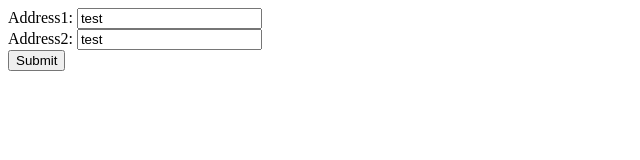
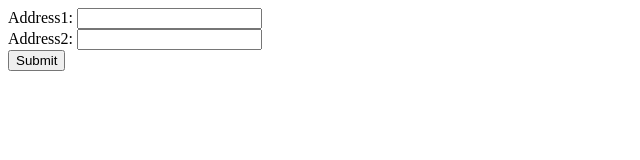
Before and after one commit to ilikeadodachacha/AMNE_RE_Finder, a React app: page / in a window 1280 px wide. Shown: the top 160 px of the page, without its empty margins (0-640 px from the left). Built offline with nearby package versions, Linux system fonts and the light colour scheme.

Commit message:
Handle address input and update state

```diff
--- a/package.json
+++ b/package.json
@@ -20,6 +20,7 @@
     "eslint-plugin-import": "^2.8.0",
     "eslint-plugin-jsx-a11y": "^6.0.3",
     "eslint-plugin-react": "^7.6.1",
+    "lodash": "^4.17.4",
     "react": "^16.2.0",
     "react-dom": "^16.2.0",
     "webpack": "^3.10.0",
--- a/src/Dashboard.jsx
+++ b/src/Dashboard.jsx
@@ -1,4 +1,5 @@
 import React from 'react';
+import { bindAll } from 'lodash';
 
 class Dashboard extends React.Component {
   constructor(props) {
@@ -8,19 +9,24 @@ class Dashboard extends React.Component {
       addr2: '',
       agencies: ''
     }
+    bindAll(this, 'handleChange');
   }
 
   handleChange(e) {
     e.preventDefault();
-    console.log('handle change hit!')
+    const thisState = this.state;
+    const name = e.target.name;
+    const val = e.target.value;
+    thisState[name] = val;
+    this.setState(thisState);
   }
 
   render() {
     return (
       <div>
         <form className="Search-form">
-          Address1: <input type="text" name="addr1" value="test" onChange={this.handleChange}/><br />
-          Address2: <input type="text" name="addr2" value="test" onChange={this.handleChange}/><br />
+          Address1: <input type="text" name="addr1" value={this.state.addr1} onChange={this.handleChange}/><br />
+          Address2: <input type="text" name="addr2" value={this.state.addr2} onChange={this.handleChange}/><br />
           <input type="submit" />
         </form>
       </div>
```
Also changed, not shown: 1 other file (tests, documents, lock files or other folders).
